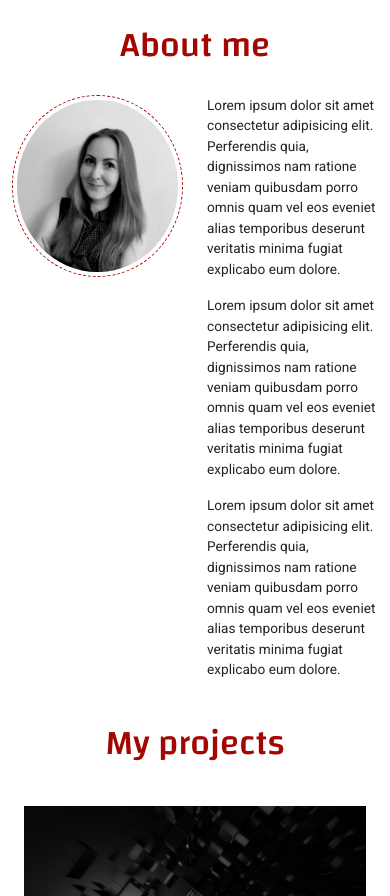
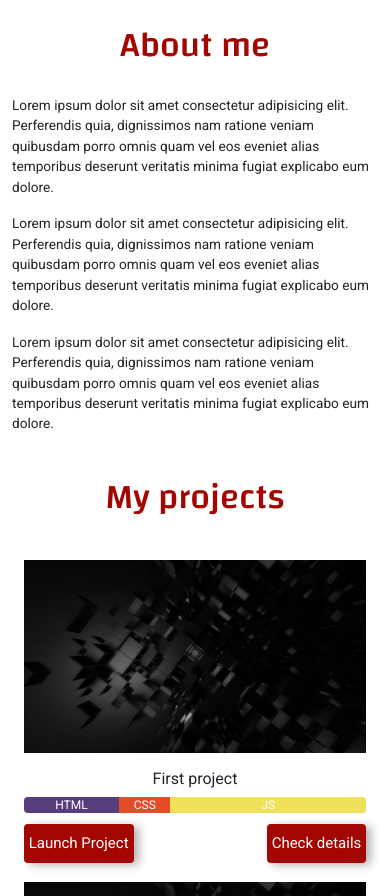
Before and after one commit to Anna2049/portfolio, a plain HTML site: page index.html in a window 390 px wide. Shown: the part 846-1742 px from the top of the page. Drawn offline with nearby package versions, Linux system fonts and the light colour scheme.

Commit message:
changed avatar style

```diff
--- a/index.html
+++ b/index.html
@@ -95,7 +95,7 @@
     <div class="container content about" id="about-me">
       <h2>About me</h2>
       <div class="row">
-        <div class="col-6">
+        <div class="col d-none d-md-block">
           <div class="photo-frame">
             <img
               src="/media/me.png"
@@ -106,7 +106,7 @@
           </div>
         </div>
 
-        <div class="col-6">
+        <div class="col">
           <p>
             Lorem ipsum dolor sit amet consectetur adipisicing elit. Perferendis
             quia, dignissimos nam ratione veniam quibusdam porro omnis quam vel
```
